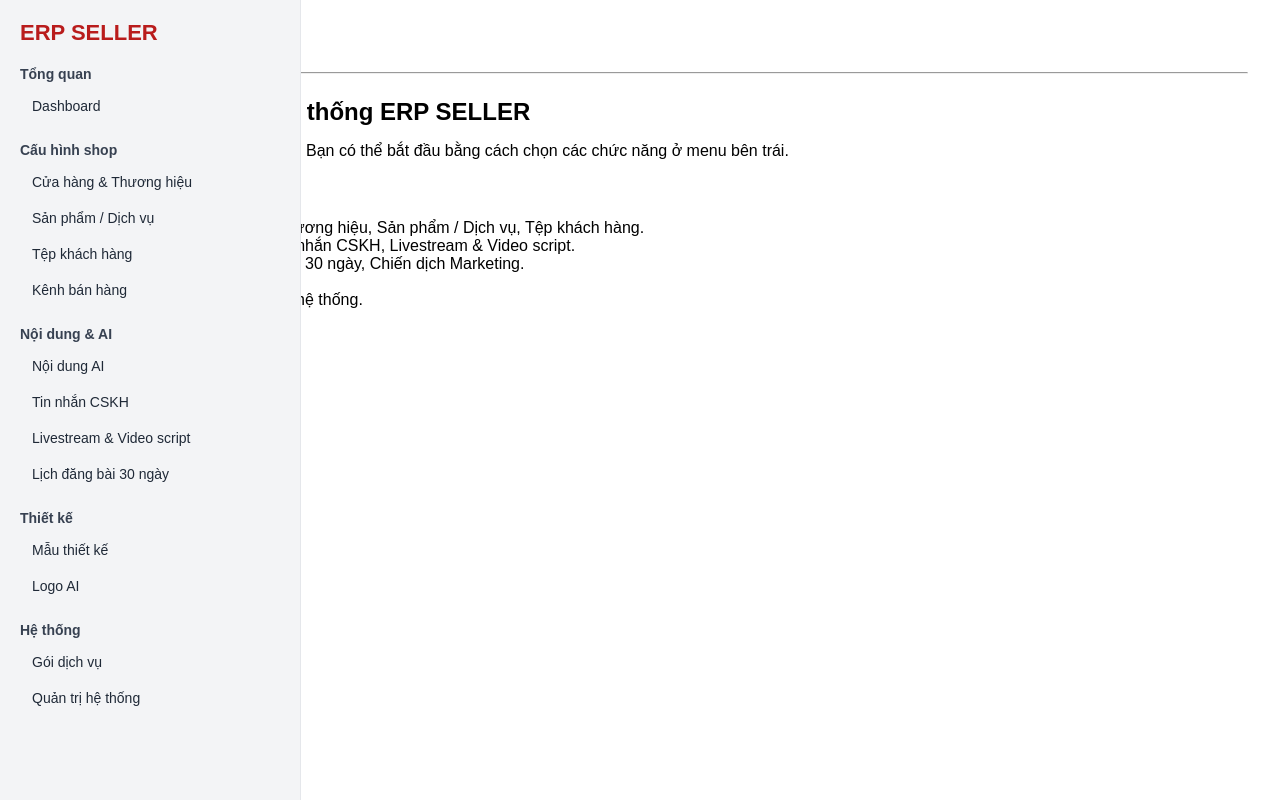
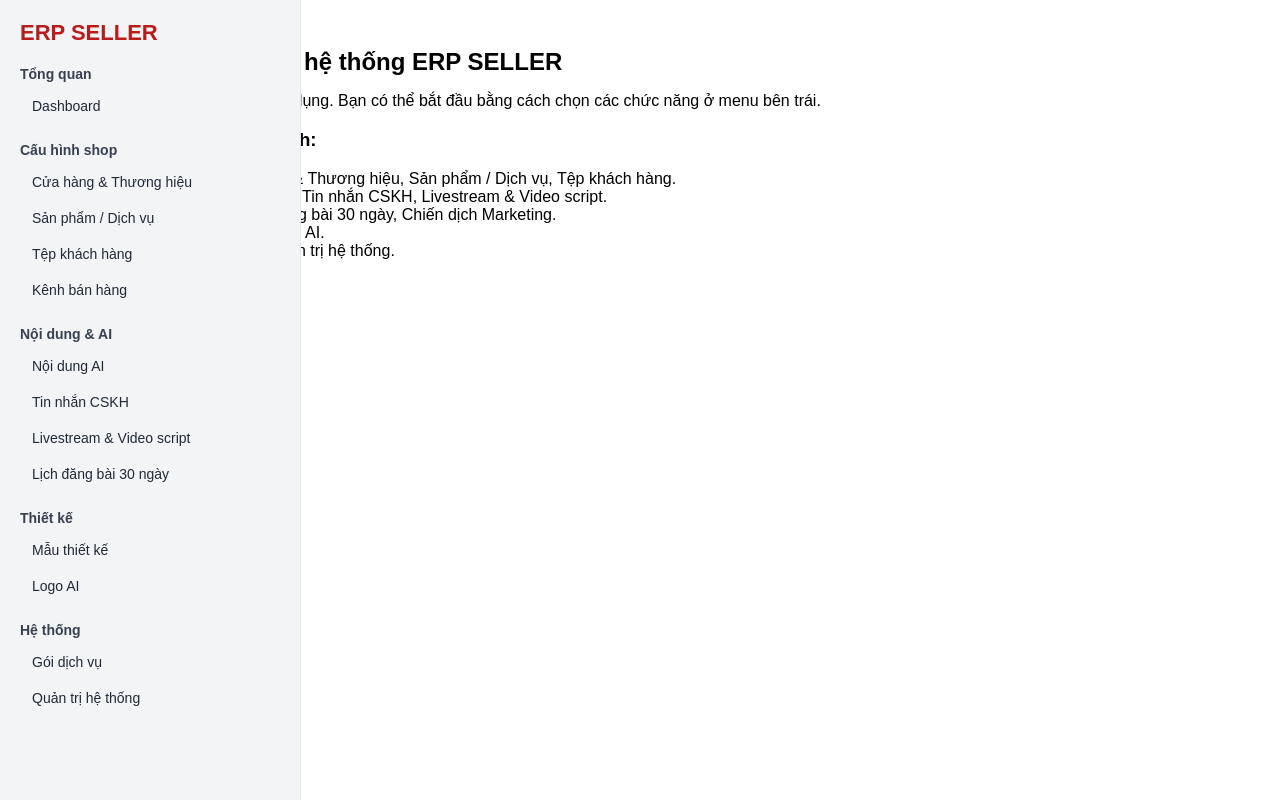
Before and after one commit to conlele0201/erp-seller-crm, a Next.js app: page / in a window 1280 px wide. Built offline with nearby package versions, Linux system fonts and the light colour scheme.

Commit message:
Update layout.js

```diff
--- a/app/layout.js
+++ b/app/layout.js
@@ -1,28 +1,30 @@
-// app/layout.js
 import "./globals.css";
 import Sidebar from "../components/Sidebar";
 
 export const metadata = {
   title: "ERP SELLER",
-  description: "Quản lý hệ thống ERP Seller",
+  description: "ERP Seller CRM",
 };
 
 export default function RootLayout({ children }) {
   return (
-    <html lang="en">
-      <body>
+    <html lang="vi">
+      <body style={{ margin: 0, padding: 0 }}>
+        {/* Bọc toàn bộ app trong 1 khung flex: Sidebar + nội dung bên phải */}
         <div style={{ display: "flex", minHeight: "100vh" }}>
-          {/* Cột trái: Sidebar */}
+          {/* Cột menu bên trái */}
           <Sidebar />
 
-          {/* Cột phải: nội dung */}
-          <div style={{ flex: 1, padding: "20px 32px" }}>
-            <h2 style={{ fontWeight: 600, fontSize: "20px", marginBottom: "12px" }}>
-              ERP SELLER
-            </h2>
-            <hr style={{ marginBottom: "24px" }} />
+          {/* Khu nội dung bên phải – căn lề giống bản cũ */}
+          <main
+            style={{
+              flex: 1,
+              padding: "32px 64px", // chỉnh khoảng cách trái/phải & trên/dưới
+              maxWidth: "1100px",
+            }}
+          >
             {children}
-          </div>
+          </main>
         </div>
       </body>
     </html>
```
